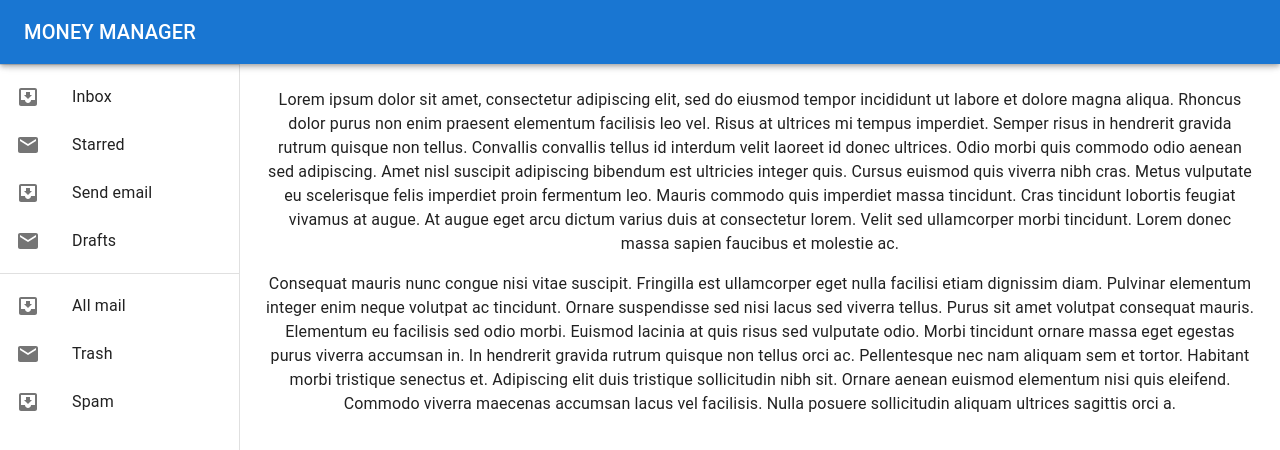
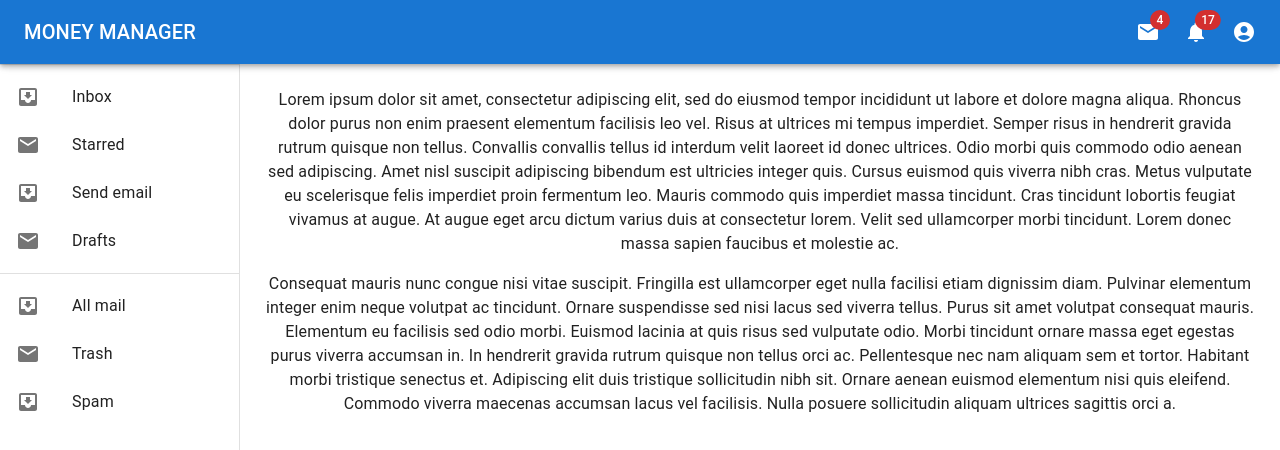
Before and after one commit to RUPAAK/MONEY_MANAGER_TS, a React (Create React App) app: page / in a window 1280 px wide. Shown: the top 450 px of the page. Built offline with nearby package versions, Linux system fonts and the light colour scheme.

Commit message:
basic navbar fixed

```diff
--- /dev/null
+++ b/src/components/Appbar/index.tsx
@@ -0,0 +1,132 @@
+import * as React from "react";
+import { styled, alpha } from "@mui/material/styles";
+import AppBar from "@mui/material/AppBar";
+import Box from "@mui/material/Box";
+import Toolbar from "@mui/material/Toolbar";
+import IconButton from "@mui/material/IconButton";
+import Typography from "@mui/material/Typography";
+import InputBase from "@mui/material/InputBase";
+import Badge from "@mui/material/Badge";
+import MenuItem from "@mui/material/MenuItem";
+import Menu from "@mui/material/Menu";
+import MenuIcon from "@mui/icons-material/Menu";
+import SearchIcon from "@mui/icons-material/Search";
+import AccountCircle from "@mui/icons-material/AccountCircle";
+import MailIcon from "@mui/icons-material/Mail";
+import NotificationsIcon from "@mui/icons-material/Notifications";
+import MoreIcon from "@mui/icons-material/MoreVert";
+import { Button } from "@mui/material";
+
+const Search = styled("div")(({ theme }) => ({
+  position: "relative",
+  borderRadius: theme.shape.borderRadius,
+  backgroundColor: alpha(theme.palette.common.white, 0.15),
+  "&:hover": {
+    backgroundColor: alpha(theme.palette.common.white, 0.25),
+  },
+  marginRight: theme.spacing(2),
+  marginLeft: 0,
+  width: "100%",
+  [theme.breakpoints.up("sm")]: {
+    marginLeft: theme.spacing(3),
+    width: "auto",
+  },
+}));
+
+const SearchIconWrapper = styled("div")(({ theme }) => ({
+  padding: theme.spacing(0, 2),
+  height: "100%",
+  position: "absolute",
+  pointerEvents: "none",
+  display: "flex",
+  alignItems: "center",
+  justifyContent: "center",
+}));
+
+const StyledInputBase = styled(InputBase)(({ theme }) => ({
+  color: "inherit",
+  "& .MuiInputBase-input": {
+    padding: theme.spacing(1, 1, 1, 0),
+    // vertical padding + font size from searchIcon
+    paddingLeft: `calc(1em + ${theme.spacing(4)})`,
+    transition: theme.transitions.create("width"),
+    width: "100%",
+    [theme.breakpoints.up("md")]: {
+      width: "20ch",
+    },
+  },
+}));
+
+export default function Navbar() {
+  return (
+    <AppBar
+      position="fixed"
+      sx={{ zIndex: (theme) => theme.zIndex.drawer + 1 }}
+    >
+      <Toolbar>
+        <IconButton
+          size="large"
+          edge="start"
+          color="inherit"
+          aria-label="open drawer"
+          sx={{ mr: 2, display: { sm: "none" } }}
+        >
+          <MenuIcon />
+        </IconButton>
+        <Typography
+          variant="h6"
+          noWrap
+          component="div"
+          sx={{ display: { xs: "none", sm: "block" } }}
+        >
+          MONEY MANAGER
+        </Typography>
+
+        <Box sx={{ flexGrow: 1 }} />
+        <Box sx={{ display: { xs: "none", md: "flex" } }}>
+          <IconButton
+            size="large"
+            aria-label="show 4 new mails"
+            color="inherit"
+          >
+            <Badge badgeContent={4} color="error">
+              <MailIcon />
+            </Badge>
+          </IconButton>
+          <IconButton
+            size="large"
+            aria-label="show 17 new notifications"
+            color="inherit"
+          >
+            <Badge badgeContent={17} color="error">
+              <NotificationsIcon />
+            </Badge>
+          </IconButton>
+          <IconButton
+            size="large"
+            edge="end"
+            aria-label="account of current user"
+            // aria-controls={menuId}
+            aria-haspopup="true"
+            // onClick={handleProfileMenuOpen}
+            color="inherit"
+          >
+            <AccountCircle />
+          </IconButton>
+        </Box>
+        <Box sx={{ display: { xs: "flex", md: "none" } }}>
+          <IconButton
+            size="large"
+            aria-label="show more"
+            // aria-controls={mobileMenuId}
+            aria-haspopup="true"
+            // onClick={handleMobileMenuOpen}
+            color="inherit"
+          >
+            <MoreIcon />
+          </IconButton>
+        </Box>
+      </Toolbar>
+    </AppBar>
+  );
+}
--- a/src/screen/Home.tsx
+++ b/src/screen/Home.tsx
@@ -14,6 +14,8 @@
 import MenuIcon from "@mui/icons-material/Menu";
 import Toolbar from "@mui/material/Toolbar";
 import Typography from "@mui/material/Typography";
+import Button from "@mui/material/Button";
+import Navbar from "../components/Appbar";
 
 const drawerWidth = 240;
 
@@ -22,11 +24,11 @@
    * Injected by the documentation to work in an iframe.
    * You won't need it on your project.
    */
-  //   window?: () => Window;
+  window?: () => Window;
 }
 
-export default function ResponsiveDrawer(props: Props) {
-  //   const { window } = props;
+export default function Home(props: Props) {
+  const { window } = props;
   const [mobileOpen, setMobileOpen] = React.useState(false);
 
   const handleDrawerToggle = () => {
@@ -61,31 +63,13 @@
     </div>
   );
 
-  //   const container =
-  //     window !== undefined ? () => window().document.body : undefined;
+  const container =
+    window !== undefined ? () => window().document.body : undefined;
 
   return (
     <Box sx={{ display: "flex" }}>
       <CssBaseline />
-      <AppBar
-        position="fixed"
-        sx={{ zIndex: (theme) => theme.zIndex.drawer + 1 }}
-      >
-        <Toolbar>
-          <IconButton
-            color="inherit"
-            aria-label="open drawer"
-            edge="start"
-            onClick={handleDrawerToggle}
-            sx={{ mr: 2, display: { sm: "none" } }}
-          >
-            <MenuIcon />
-          </IconButton>
-          <Typography variant="h6" noWrap component="div">
-            MONEY MANAGER
-          </Typography>
-        </Toolbar>
-      </AppBar>
+      <Navbar />
       <Box
         component="nav"
         sx={{ width: { sm: drawerWidth }, flexShrink: { sm: 0 } }}
@@ -93,7 +77,7 @@
       >
         {/* The implementation can be swapped with js to avoid SEO duplication of links. */}
         <Drawer
-          //   container={container}
+          container={container}
           variant="temporary"
           open={mobileOpen}
           onClose={handleDrawerToggle}
```
